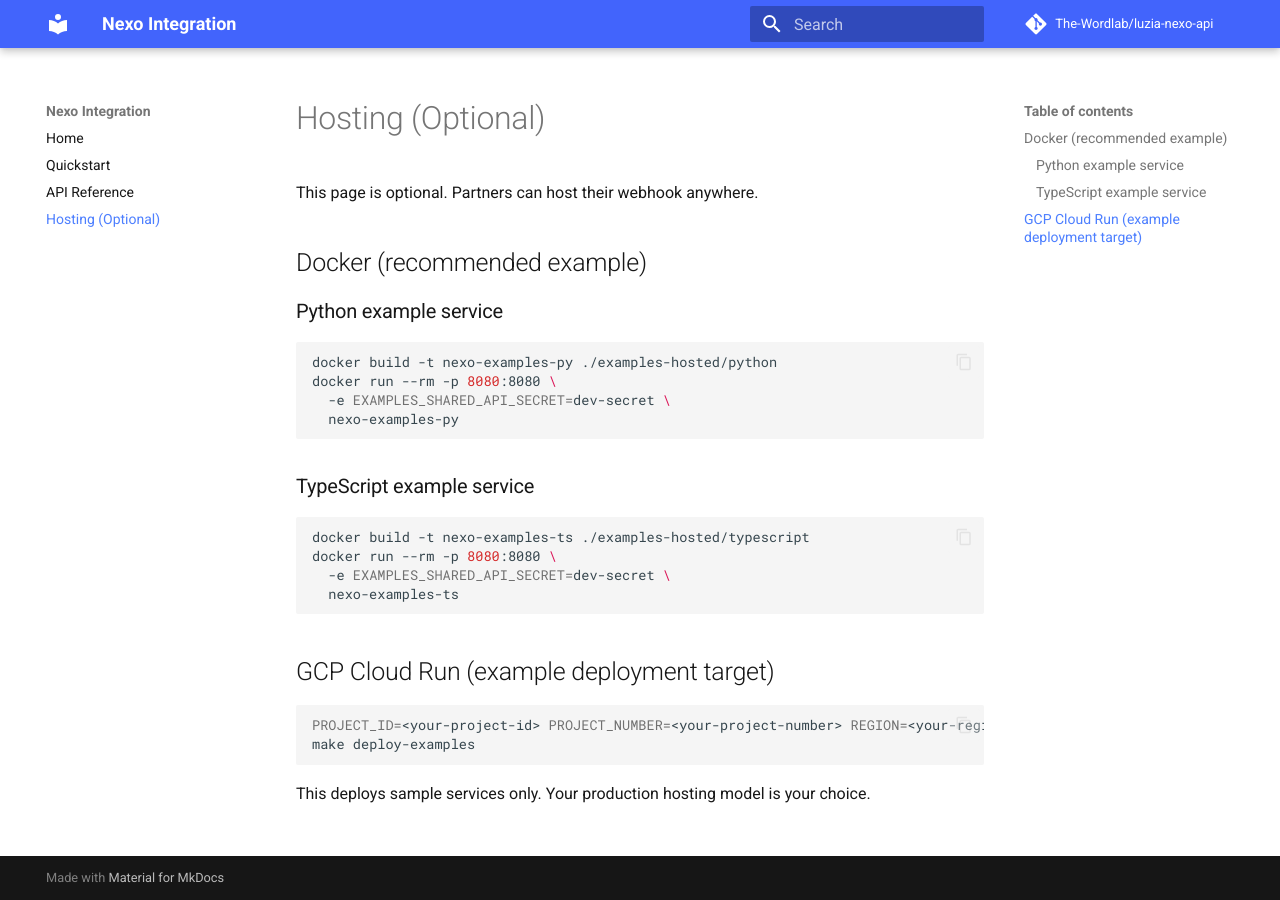
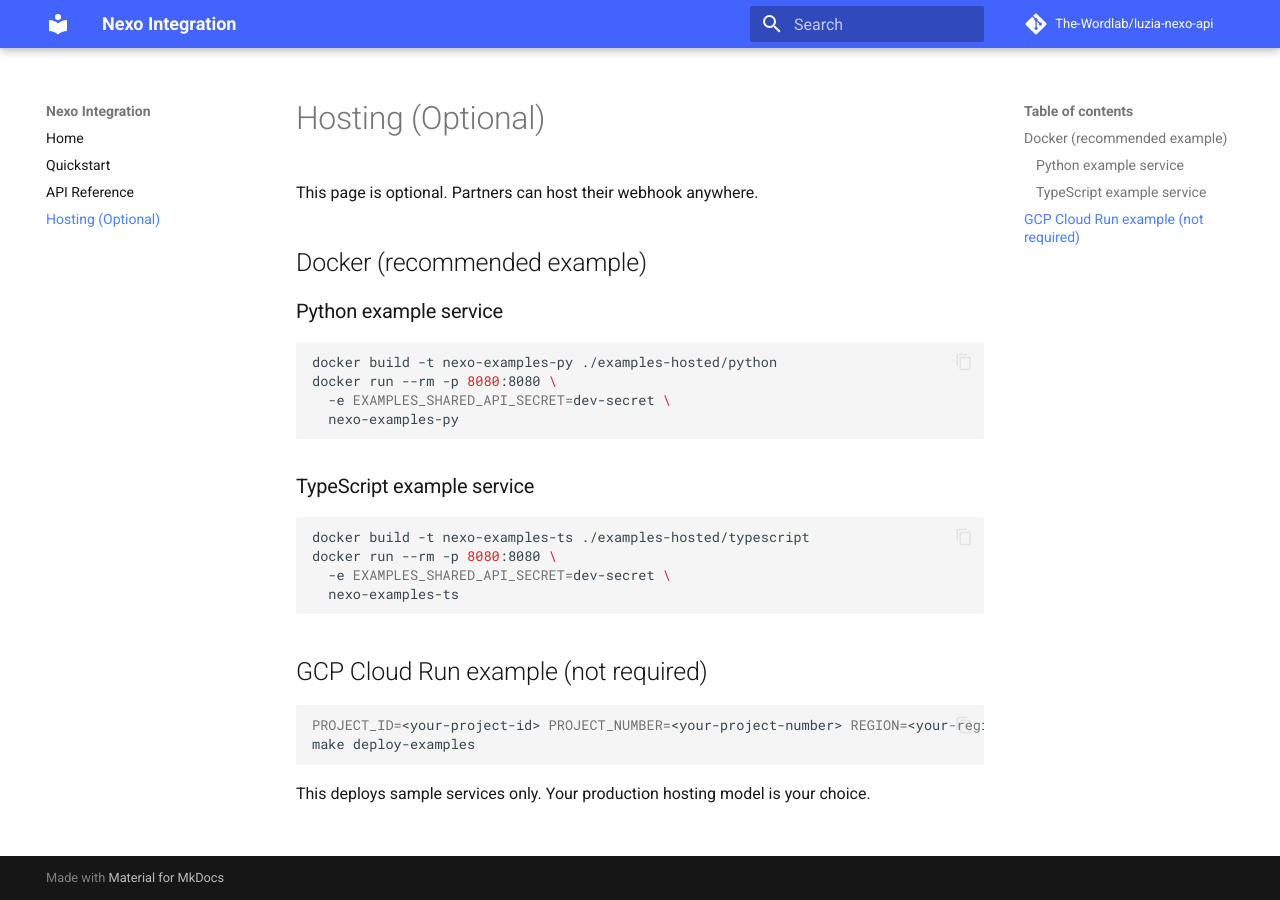
Before and after one commit to The-Wordlab/luzia-nexo-api, an MkDocs documentation site: the page built from docs/hosting.md, in a window 1280 px wide. Built offline with MkDocs 1.6.1 and Material for MkDocs 9.7.7, drawn with Linux system fonts in a browser that asks for light colours; comment, search, counter and statistics services are not loaded.

````diff
--- a/docs/hosting.md
+++ b/docs/hosting.md
@@ -22,7 +22,7 @@ docker run --rm -p 8080:8080 \
   nexo-examples-ts
 ```
 
-## GCP Cloud Run (example deployment target)
+## GCP Cloud Run example (not required)
 
 ```bash
 PROJECT_ID=<your-project-id> PROJECT_NUMBER=<your-project-number> REGION=<your-region> make gcp-bootstrap
````
Also changed, not shown: README.md (+1 -1 lines), docs/partner-api-reference.md (+2 -0 lines).
